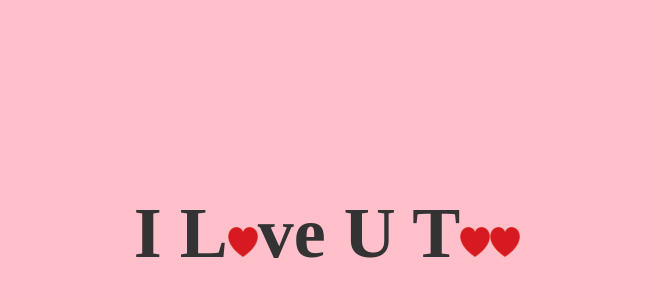
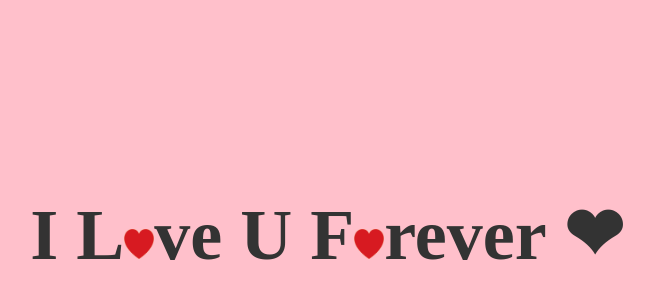
Before and after one commit to ameeridz/Juanxsarah, a plain HTML site: page yes.html in a window 1280 px wide. Shown: the whole page, without its empty margins (313-967 px from the left). Drawn offline with Linux system fonts and the light colour scheme.

Commit message:
Update yes.html

```diff
--- a/yes.html
+++ b/yes.html
@@ -9,7 +9,7 @@
 <body>
 	<div class="container">
 		<div class="yes">
-			<h2>I L<img src="kisspng-love-heart-love-heart-romance-clip-art-picture-of-red-heart-5aaeb718420cb8.8640685015213995762706.png" alt="">ve U T<img src="kisspng-love-heart-love-heart-romance-clip-art-picture-of-red-heart-5aaeb718420cb8.8640685015213995762706.png" alt=""><img src="kisspng-love-heart-love-heart-romance-clip-art-picture-of-red-heart-5aaeb718420cb8.8640685015213995762706.png" alt=""></h2>
+			<h2>I L<img src="kisspng-love-heart-love-heart-romance-clip-art-picture-of-red-heart-5aaeb718420cb8.8640685015213995762706.png" alt="">ve U F<img src="kisspng-love-heart-love-heart-romance-clip-art-picture-of-red-heart-5aaeb718420cb8.8640685015213995762706.png" alt="">rever ❤︎
 
 		</div>
 	</div>
```
